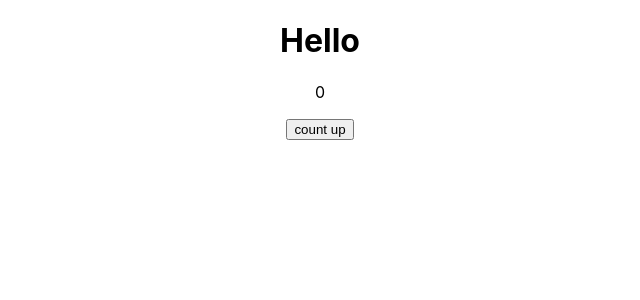
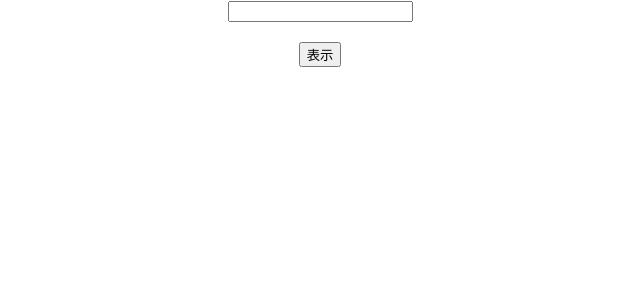
Before and after one commit to JunichiroKohari/react-play, a React (Create React App) app: page / in a window 1280 px wide. Shown: the top 300 px of the page, without its empty margins (320-960 px from the left). Built offline with nearby package versions, Linux system fonts and the light colour scheme.

Commit message:
preparing for check rendering

```diff
--- a/src/App.js
+++ b/src/App.js
@@ -1,15 +1,19 @@
 import './App.css';
 import { useState } from 'react'
+import { ChildArea } from './ChildArea';
 
 function App() {
-  const [count, setCount] = useState(0)
-  console.log('rerendering')
-  const onClickCountUp = () => setCount(count+1)
+  const [text, setText] = useState('')
+  const [open, setOpen] = useState(false)
+  const onChangeText = (e) => setText(e.target.value)
+  const onClickOpen = () => setOpen(!open)
   return (
     <div className="App">
-      <h1>Hello</h1>
-      <p>{count}</p>
-      <button onClick={onClickCountUp}>count up</button>
+      <input value={text} onChange={onChangeText} />
+      <br />
+      <br />
+      <button onClick={onClickOpen}>表示</button>
+      <ChildArea open={open} />
     </div>
   );
 }
--- /dev/null
+++ b/src/ChildArea.jsx
@@ -0,0 +1,18 @@
+const style = {
+    width: '100%',
+    height: '100%',
+    backgroundColor: 'khaki'
+}
+
+export const ChildArea = (props) => {
+    const { open } = props
+    return (
+        <>
+            {open ? (
+                <div style={style}>
+                    <p>子コンポーネント</p>
+                </div>
+            ) : null}
+        </>
+    )
+}
```
